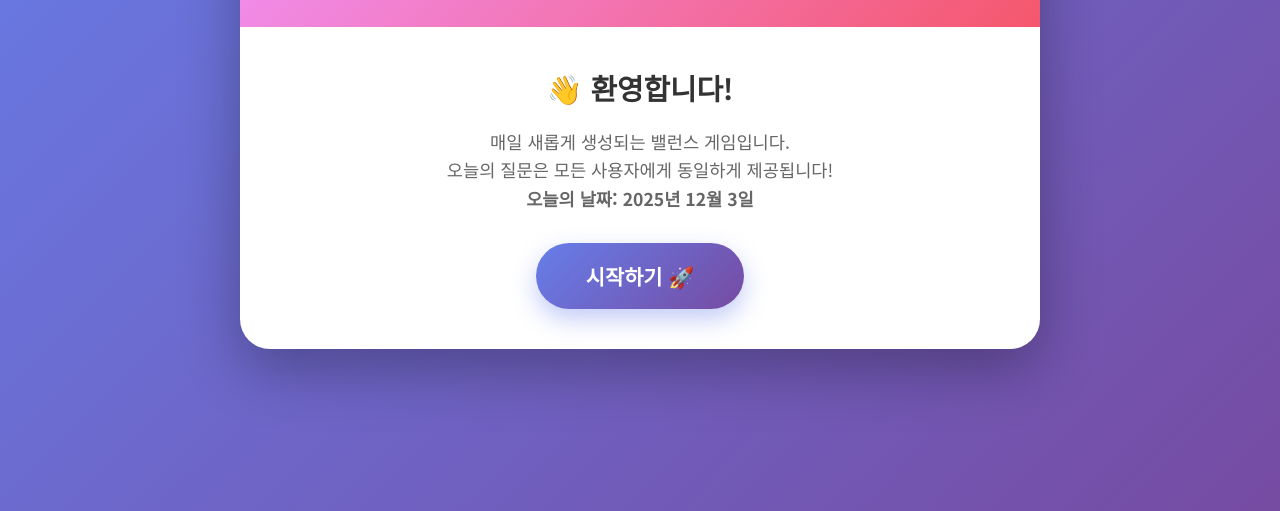
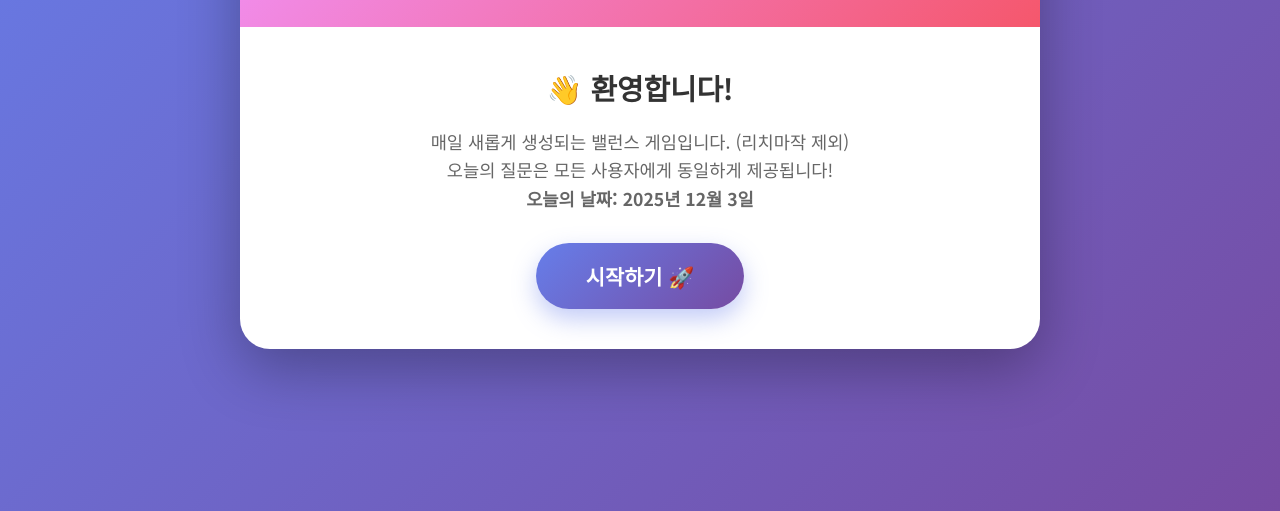
Before and after one commit to trendycandy/balance-game-generator, a plain HTML site: page index.html in a window 1280 px wide. Shown: the part 289-800 px from the top of the page. Drawn offline with nearby package versions, Linux system fonts and the light colour scheme.

Commit message:
Update index.html

```diff
--- a/index.html
+++ b/index.html
@@ -25,7 +25,7 @@
             <div class="start-screen" id="startScreen">
                 <h2>👋 환영합니다!</h2>
                 <p>
-                    매일 새롭게 생성되는 밸런스 게임입니다.<br>
+                    매일 새롭게 생성되는 밸런스 게임입니다. (리치마작 제외) <br>
                     오늘의 질문은 모든 사용자에게 동일하게 제공됩니다!<br>
                     <strong>오늘의 날짜: <span id="todayDate"></span></strong>
                 </p>
```
